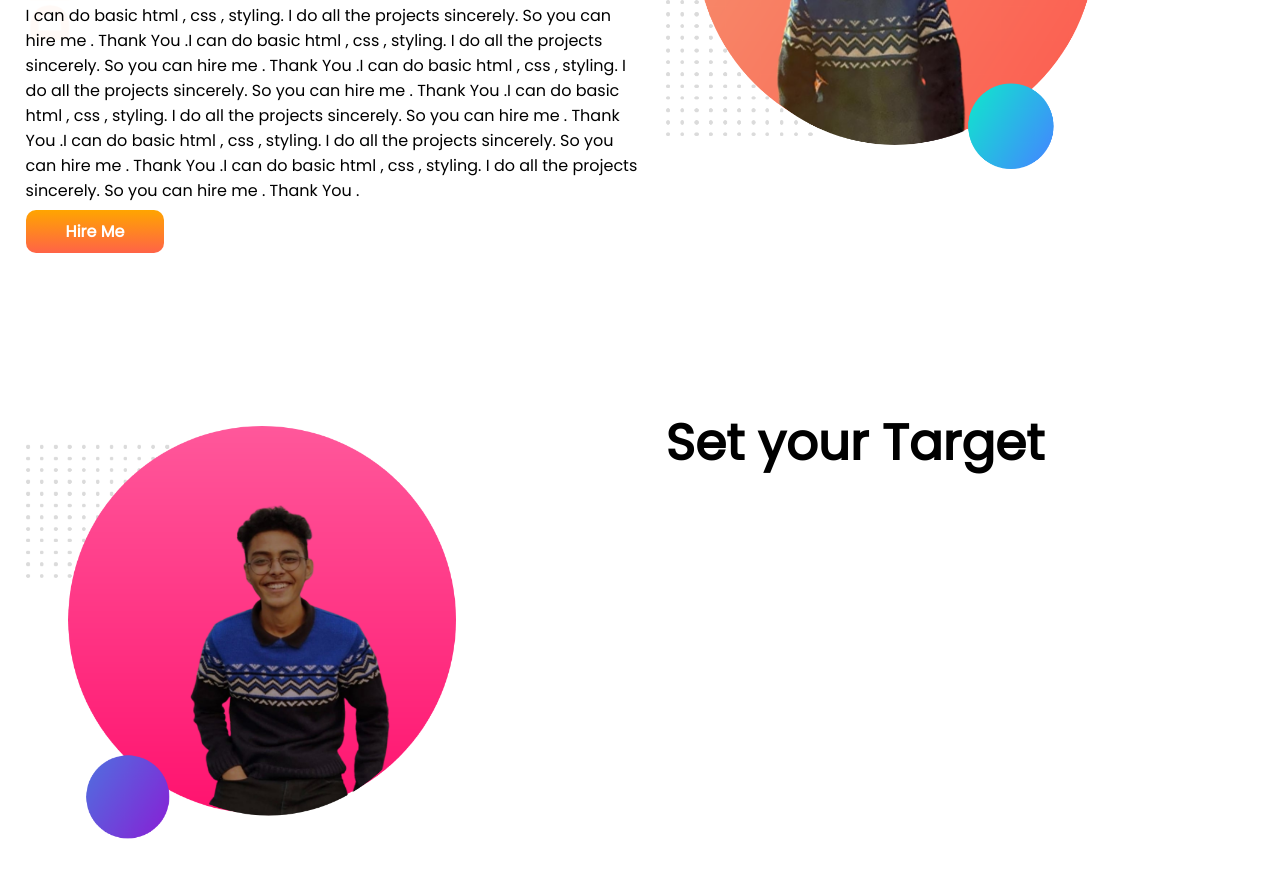
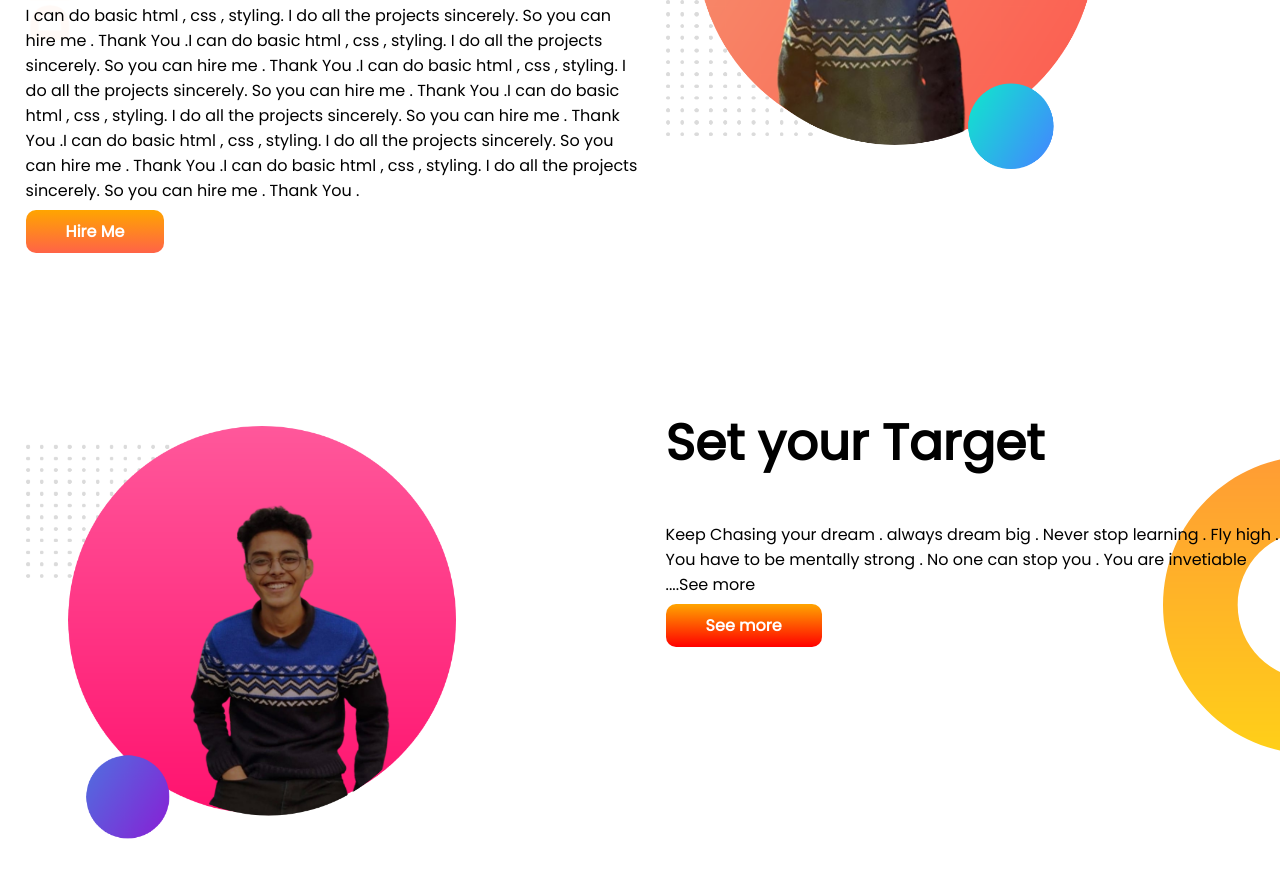
Before and after one commit to Lilxoi22/Complete-Website-1, a plain HTML site: page index.html in a window 1280 px wide. Shown: the part 319-1196 px from the top of the page. Drawn offline with Linux system fonts and the light colour scheme.

Commit message:
6th commit

```diff
--- a/index.html
+++ b/index.html
@@ -39,13 +39,17 @@
 
     </section>
 
-    <section>
+    <section class="Dream-Big
+    ">
         <div class="width">
             <img src="Images/Joy Pic 2.png" alt="pic 2">
         </div>
 
         <div class="width">
             <h1>Set your Target</h1>
+            <p>Keep Chasing your dream . always dream big . Never stop learning . Fly high . You have to be mentally
+                strong . No one can stop you . You are invetiable ....See more</p>
+            <a target="_blank" class="see" href="https://www.facebook.com">See more</a>
 
         </div>
     </section>
--- a/style.css
+++ b/style.css
@@ -40,3 +40,18 @@ section {
     background-image: url(Images/top-banner.png);
     background-repeat: no-repeat;
 }
+
+.see {
+    text-decoration: none;
+    background-image: linear-gradient(orange, red);
+    padding: 10px 40px;
+    color: white;
+    font-weight: 700;
+    border-radius: 10px;
+}
+
+.Dream-Big {
+    background-image: url(Images/dream-bg.png);
+    background-repeat: no-repeat;
+    background-position: right;
+}
```
